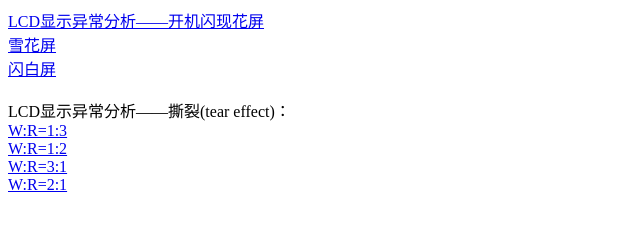
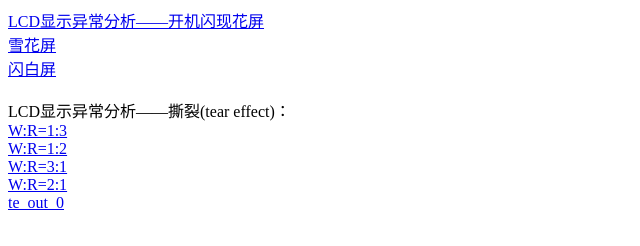
Before and after one commit to hexiaolong2008/blog-old, a plain HTML site: page index.html in a window 1280 px wide. Shown: the full height of the page, 0-640 px from the left. Drawn offline with Linux system fonts and the light colour scheme.

Commit message:
add te_out_0 into index.html

```diff
--- a/index.html
+++ b/index.html
@@ -11,6 +11,7 @@ LCD显示异常分析——撕裂(tear effect)：<br/>
 <a href="http://hexiaolong2008.github.io/image/tear_effect_w1_r2.svg">W:R=1:2</a><br />
 <a href="http://hexiaolong2008.github.io/image/tear_effect_w3_r1.svg">W:R=3:1</a><br />
 <a href="http://hexiaolong2008.github.io/image/tear_effect_w2_r1.svg">W:R=2:1</a><br />
+<a href="http://hexiaolong2008.github.io/image/tear_effect_outline_0.svg">te_out_0</a><br />
 <!--
 <p><img src="http://img.blog.csdn.net/20150425193311645" alt="" /><br /></p>
 -->
```
